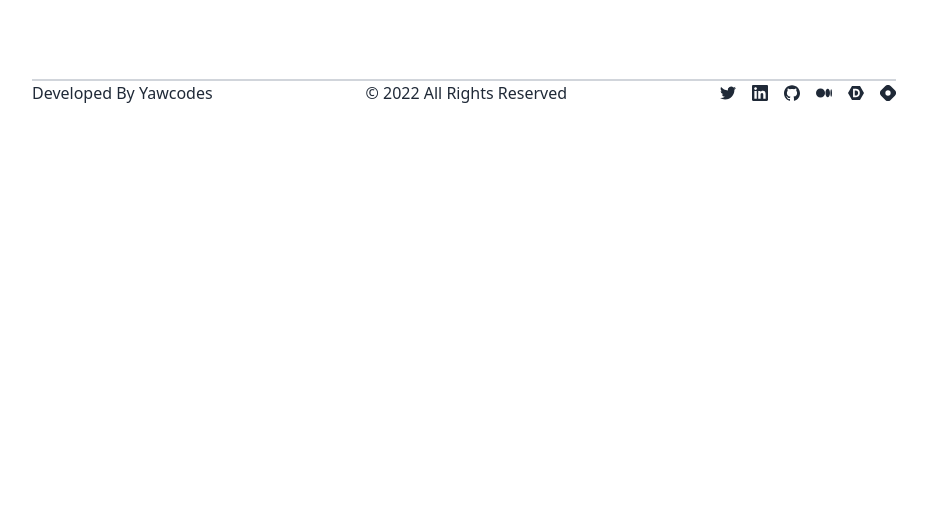
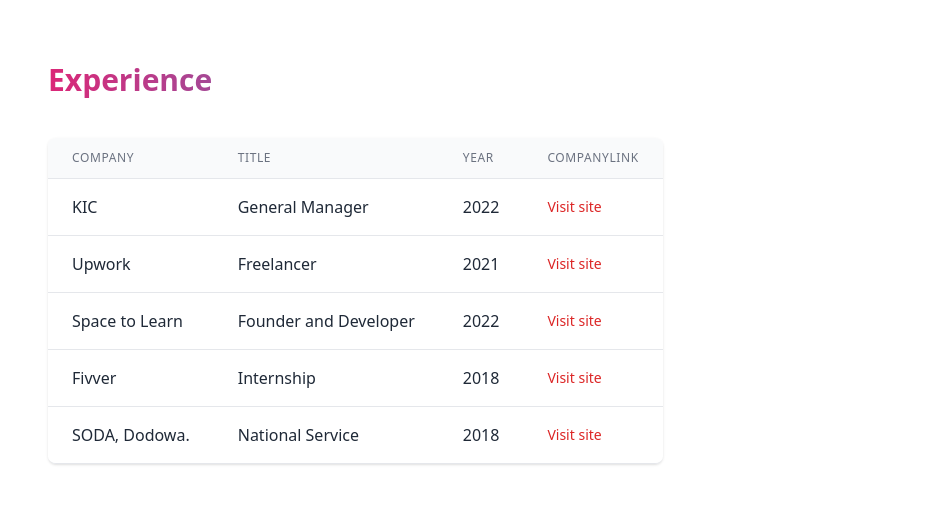
Before and after one commit to NanaPokun/My-Folio, a Next.js app: page /about in a window 1280 px wide. Shown: the part 1087-1609 px from the top of the page, without its empty margins (176-1103 px from the left). Before the commit the page ends 1376 px from the top, so only its background shows below. Built offline with nearby package versions, Linux system fonts and the light colour scheme.

Commit message:
experience added

```diff
--- a/components/About.js
+++ b/components/About.js
@@ -1,6 +1,53 @@
 import Image from "next/image";
 import profile from "../public/profile.png";
 import userData from "../constants/data";
+
+
+
+const experience = [
+    {
+        title: "General Manager",
+        company: "KIC",
+        year: "2022",
+        companyLink: "#",
+        desc: "Contributed to our EdTech programme",
+    },
+    {
+        title: "Freelancer",
+        company: "Upwork",
+        year: "2021",
+        companyLink: "#",
+        desc: "Developed scalable websites and applications using tools like React, Next, HTML",
+    },
+    {
+        title: "Founder and Developer",
+        company: "Space to Learn",
+        year: "2022",
+        companyLink: "#",
+        desc: "Taking the time to help young ones of various background to develop through technology to meet world demands",
+    },
+    {
+        title: "Internship",
+        company: "Fivver",
+        year: "2018",
+        companyLink: "https://www.fiverr.com/",
+        desc: "Developed and designed websites and UI/UX templates for development.",
+    },
+    {
+        title: "National Service",
+        company: "SODA, Dodowa.",
+        year: "2018",
+        companyLink: "#",
+        desc: "Assisted in all I.T related issues in the office and participated in data management in on-field activities.",
+    },
+    // {
+    //     title: "College",
+    //     company: "University of Ghana, Legon-Accra.",
+    //     year: "2015",
+    //     companyLink: "https://ug.edu,gh",
+    //     desc: "Subjects being CHN- I barely survived with 3.10 GPA. Flex fridays, fellas.",
+    // },
+];
 
 const About = () => {
     return (
@@ -28,24 +75,94 @@
                             </h2>
                             <div className="max-w-4xl mx-auto mt-5 antialiased">
                                 <img src={ userData.techstack } alt="mystack" className="object-fill-center h-full w-full " />
-                                {/* <div className="col-start-1 col-end-3">
-                                    <img src={ userData.techstack } alt="mystack" className="h-full w-full " />
-                                </div>
-                                <div className="col-end-7 col-span-2">
-                                    <img src={ userData.techstack1 } alt="mystack1" className="h-full w-full" />
-                                </div> */}
-
-                                {/*  */}
                             </div>
                         </section>
-                        {/* <div className="container px-4 mx-auto mt-16 antialiased">
-                                <h2 className="text-5xl font-bold text-gray-900 lg:text-3xl dark:text-white text-transparent bg-clip-text bg-gradient-to-r from-pink-600 to-sky-500">
-                                    Experience
-                                </h2>
-                                <div className="container">
-                                    <h2>{ userData.experience.title }</h2>
+                        <aside className="container px-4 mx-auto mt-16 antialiased">
+                            <h2 className="text-5xl font-bold text-gray-900 lg:text-3xl dark:text-white text-transparent bg-clip-text bg-gradient-to-r from-pink-600 to-sky-500">
+                                Experience
+                            </h2>
+                            <div className="flex flex-col">
+                                <div className="my-2 overflow-x-auto sm:-mx-6 lg:-mx-8">
+                                    <div className="py-2 align-middle inline-block min-w-full sm:px-6 lg:px-8">
+                                        <div className="shadow overflow-hidden">
+
+                                        </div>
+                                    </div>
                                 </div>
-                        </div> */}
+                            </div>
+                            <div className="flex flex-col">
+                                <div className="-my-2 overflow-x-auto sm:-mx-6 lg:-mx-8">
+                                    <div className="py-2 align-middle inline-block min-w-full sm:px-6 lg:px-8">
+                                        <div className="shadow overflow-hidden border-b border-gray-200 sm:rounded-lg">
+                                            <table className="min-w-full divide-y divide-gray-200">
+                                                <thead className="bg-gray-50">
+                                                    <tr>
+                                                        <th
+                                                            scope="col"
+                                                            className="px-6 py-3 text-left text-xs font-medium text-gray-500 uppercase tracking-wider"
+                                                        >
+                                                            Company
+                                                        </th>
+                                                        <th
+                                                            scope="col"
+                                                            className="px-6 py-3 text-left text-xs font-medium text-gray-500 uppercase tracking-wider"
+                                                        >
+                                                            Title
+                                                        </th>
+                                                        <th
+                                                            scope="col"
+                                                            className="px-6 py-3 text-left text-xs font-medium text-gray-500 uppercase tracking-wider"
+                                                        >
+                                                            Year
+                                                        </th>
+                                                        <th
+                                                            scope="col"
+                                                            className="px-6 py-3 text-left text-xs font-medium text-gray-500 uppercase tracking-wider"
+                                                        >
+                                                            CompanyLink
+                                                        </th>
+                                                        {/* <th scope="col" className="relative px-6 py-3">
+                                                            <span className="sr-only">Edit</span>
+                                                        </th> */}
+                                                    </tr>
+                                                </thead>
+                                                <tbody className="bg-white divide-y divide-gray-200">
+                                                    {experience.map(exp => (
+                                                    <tr key={exp.title}>
+                                                        <td className="px-6 py-4 whitespace-nowrap">
+                                                            <div className="flex items-center">
+                                                                {exp.company }
+                                                                {/* company goes here */}
+                                                            </div>
+                                                        </td>
+                                                        <td className="px-6 py-4 whitespace-nowrap">
+                                                            { exp.title }
+                                                            {/* title goes here */}
+                                                        </td>
+                                                        <td className="px-6 py-4 whitespace-nowrap">
+                                                            { exp.year }
+                                                            {/* year goes here */}
+                                                        </td>
+                                                        <td className="px-6 py-4 whitespace-nowrap text-sm text-gray-500">
+                                                            <a href={ exp.companyLink } className="text-red-600 hover:text-blue-900">
+                                                                Visit site
+                                                            </a>
+                                                            {/* company link goes here */}
+                                                        </td>
+                                                        {/* <td className="px-6 py-4 whitespace-nowrap text-right text-sm font-medium">
+                                                            <a href={ exp.companyLink } className="text-indigo-600 hover:text-indigo-900">
+                                                                Edit
+                                                            </a>
+                                                        </td> */}
+                                                    </tr>
+                                                    ))}
+                                                </tbody>
+                                            </table>
+                                        </div>
+                                    </div>
+                                </div>
+                            </div>
+                        </aside>
                     </div>
                 </div>
                 <div className="flex-shrink-0 lg:mt-12 lg:px-4 mb-10">
--- a/components/Projects.js
+++ b/components/Projects.js
@@ -34,7 +34,7 @@
         <div className="h-72 object-cover">
           <img
             src={imgUrl}
-            alt="portfolio"
+            alt="project"
             className="transform hover:scale-125 transition duration-2000 ease-out object-cover h-full w-full"
           />
         </div>
```
Also changed, not shown: constants/data.js (+44 -44 lines).
